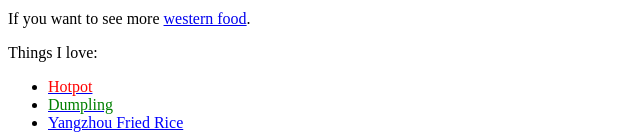
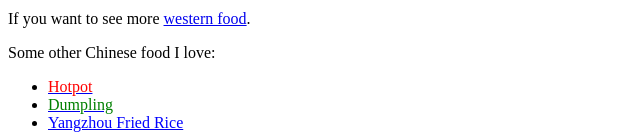
Before and after one commit to gloriah21/gloriah21.github.io, a plain HTML site: page index(1).html in a window 1280 px wide. Shown: the part 361-495 px from the top of the page, without its empty margins (0-640 px from the left). Drawn offline with Linux system fonts and the light colour scheme.

Commit message:
Update index(1).html

```diff
--- a/index(1).html
+++ b/index(1).html
@@ -9,7 +9,7 @@ ink" /></head><body><h2>Chinese Food</h2>
 rger"></a>
 <p>If you want to see more <a href="https://blastybytes.github.io/">western food</a>.</p>
 
-  <p>Things I love:</p>
+  <p>Some other Chinese food I love:</p>
   <ul>
     <li><a href="https://en.wikipedia.org/wiki/Hot_pot/"><font color="red">Hotpot</font></a></li>
     <li><a href="https://en.wikipedia.org/wiki/Dumpling"><font color="green">Dumpling</font></a></li>
```
